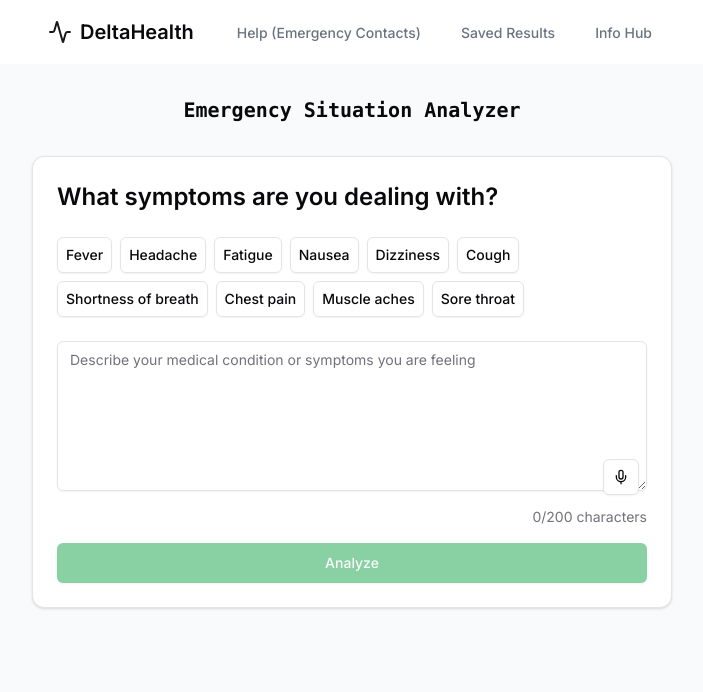
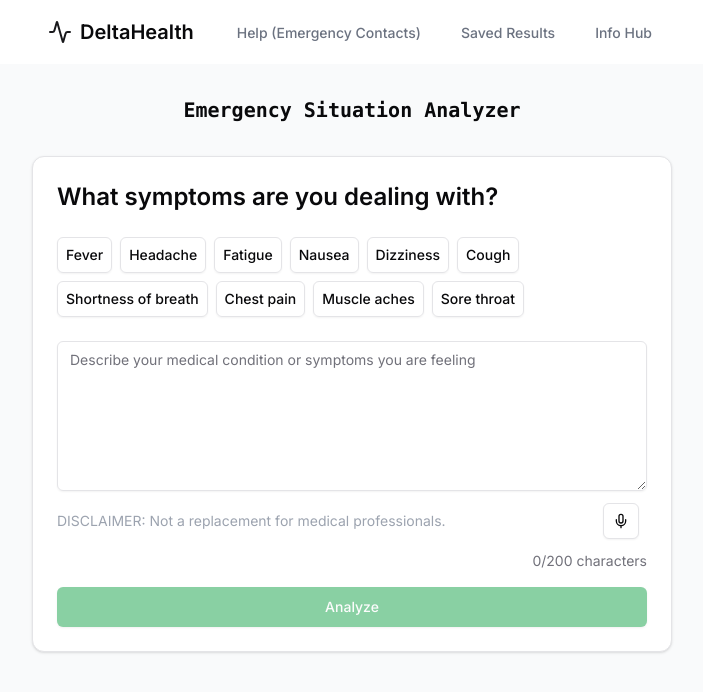
Before and after one commit to jasooh/deltahealth, a Next.js app: page / in a window 1280 px wide. Shown: the top 692 px of the page, without its empty margins (288-991 px from the left). Built offline with nearby package versions, Linux system fonts and the light colour scheme.

Commit message:
add disclaimer

```diff
--- a/src/app/page.tsx
+++ b/src/app/page.tsx
@@ -193,6 +193,9 @@ export default function Home() {
               value={description}
               onChange={(e) => setDescription(e.target.value)}
             />
+            <p className="text-xs my-5 w-[65%] md:w-full md:text-sm leading-3 text-gray-400">
+              DISCLAIMER: Not a replacement for medical professionals.
+            </p>
             <Button
               size="icon"
               variant={isListening ? 'destructive' : 'outline'}
```
